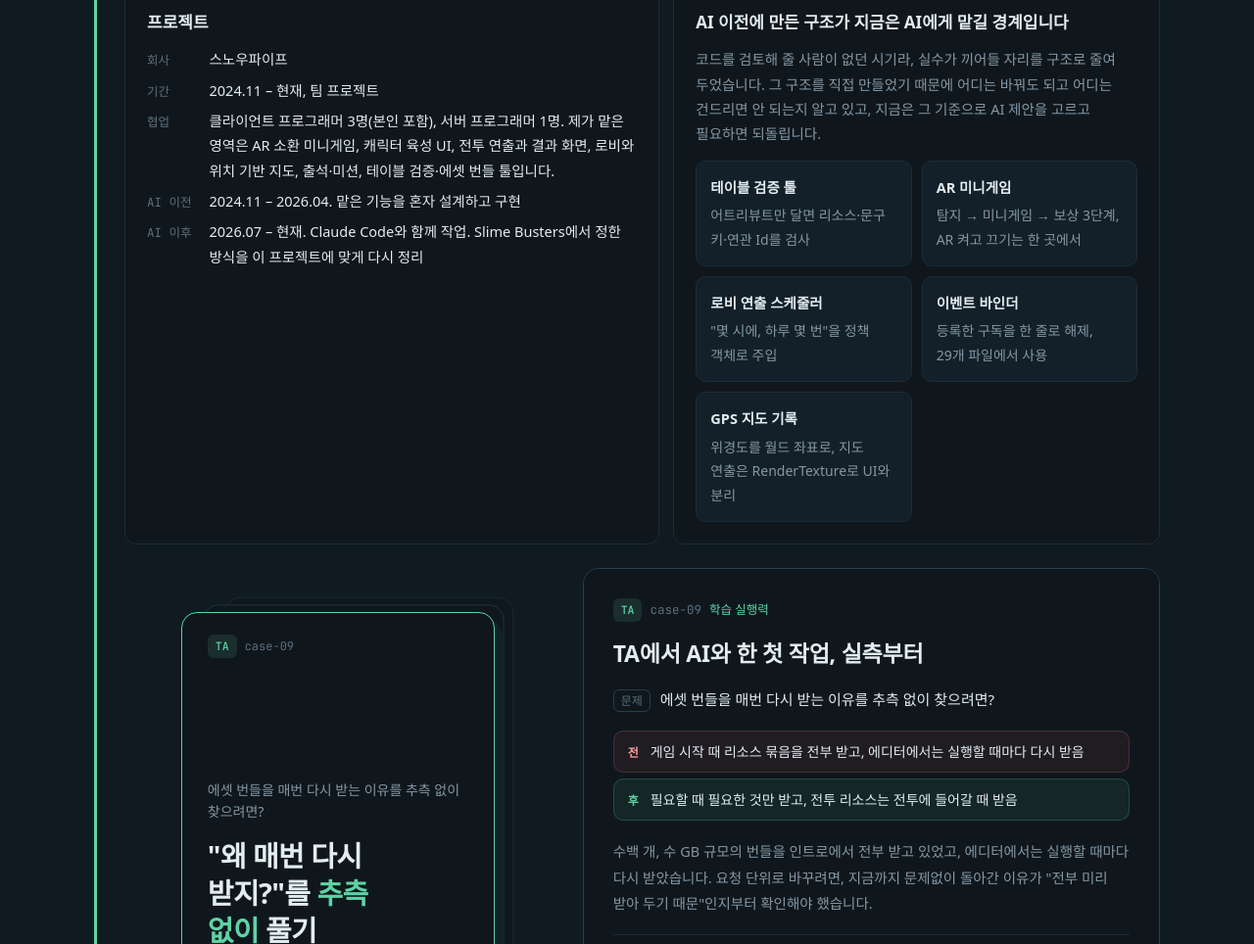
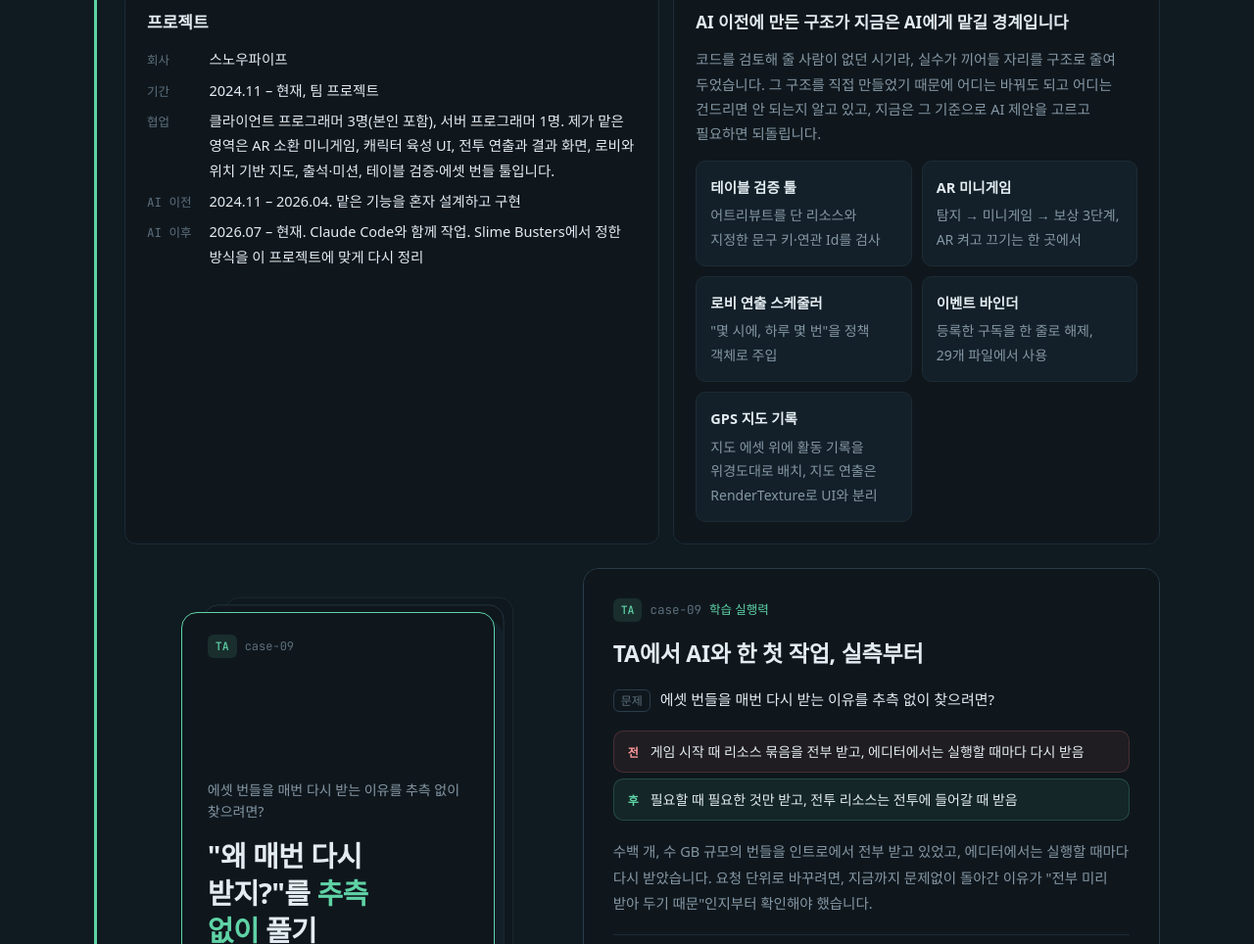
Before and after one commit to OhJaeYoung95/OhJaeYoung95.github.io, a plain HTML site: page index.html in a window 1280 px wide. Shown: the part 5284-6248 px from the top of the page at 98% size. Drawn offline with Linux system fonts and the light colour scheme; a web font is replaced by a local one.

Commit message:
Clarify table tool and GPS map descriptions

```diff
--- a/index.html
+++ b/index.html
@@ -563,11 +563,11 @@ footer{border-top:1px solid var(--line);padding-top:22px;display:flex;flex-direc
       <h3>AI 이전에 만든 구조가 지금은 AI에게 맡길 경계입니다</h3>
       <p style="font-size:14.5px;color:var(--muted)">코드를 검토해 줄 사람이 없던 시기라, 실수가 끼어들 자리를 구조로 줄여 두었습니다. 그 구조를 직접 만들었기 때문에 어디는 바꿔도 되고 어디는 건드리면 안 되는지 알고 있고, 지금은 그 기준으로 AI 제안을 고르고 필요하면 되돌립니다.</p>
       <div class="base">
-        <div><b>테이블 검증 툴</b>어트리뷰트만 달면 리소스·문구 키·연관 Id를 검사</div>
+        <div><b>테이블 검증 툴</b>어트리뷰트를 단 리소스와 지정한 문구 키·연관 Id를 검사</div>
         <div><b>AR 미니게임</b>탐지 → 미니게임 → 보상 3단계, AR 켜고 끄기는 한 곳에서</div>
         <div><b>로비 연출 스케줄러</b>"몇 시에, 하루 몇 번"을 정책 객체로 주입</div>
         <div><b>이벤트 바인더</b>등록한 구독을 한 줄로 해제, 29개 파일에서 사용</div>
-        <div><b>GPS 지도 기록</b>위경도를 월드 좌표로, 지도 연출은 RenderTexture로 UI와 분리</div>
+        <div><b>GPS 지도 기록</b>지도 에셋 위에 활동 기록을 위경도대로 배치, 지도 연출은 RenderTexture로 UI와 분리</div>
       </div>
     </div>
   </div>
```
